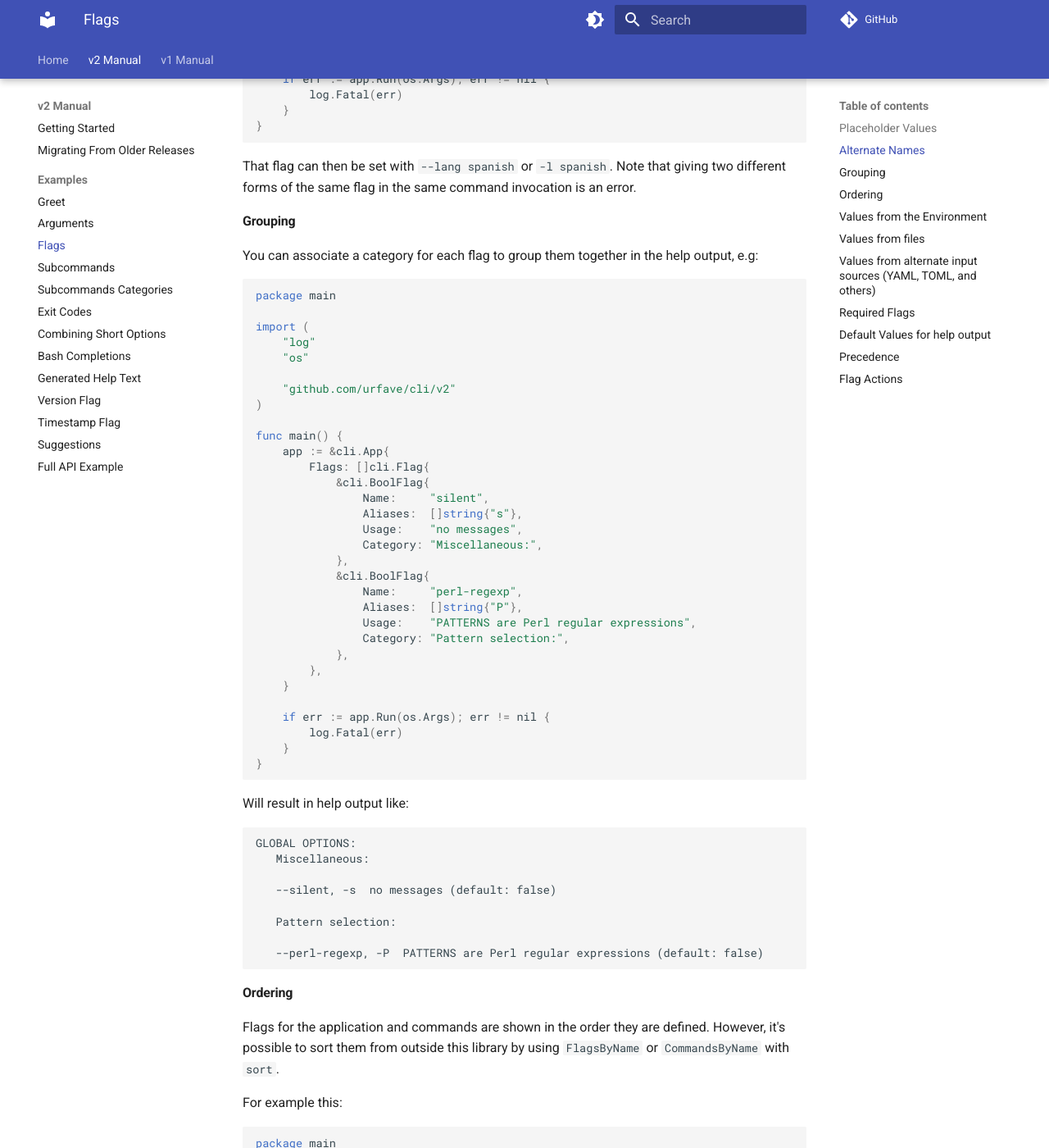
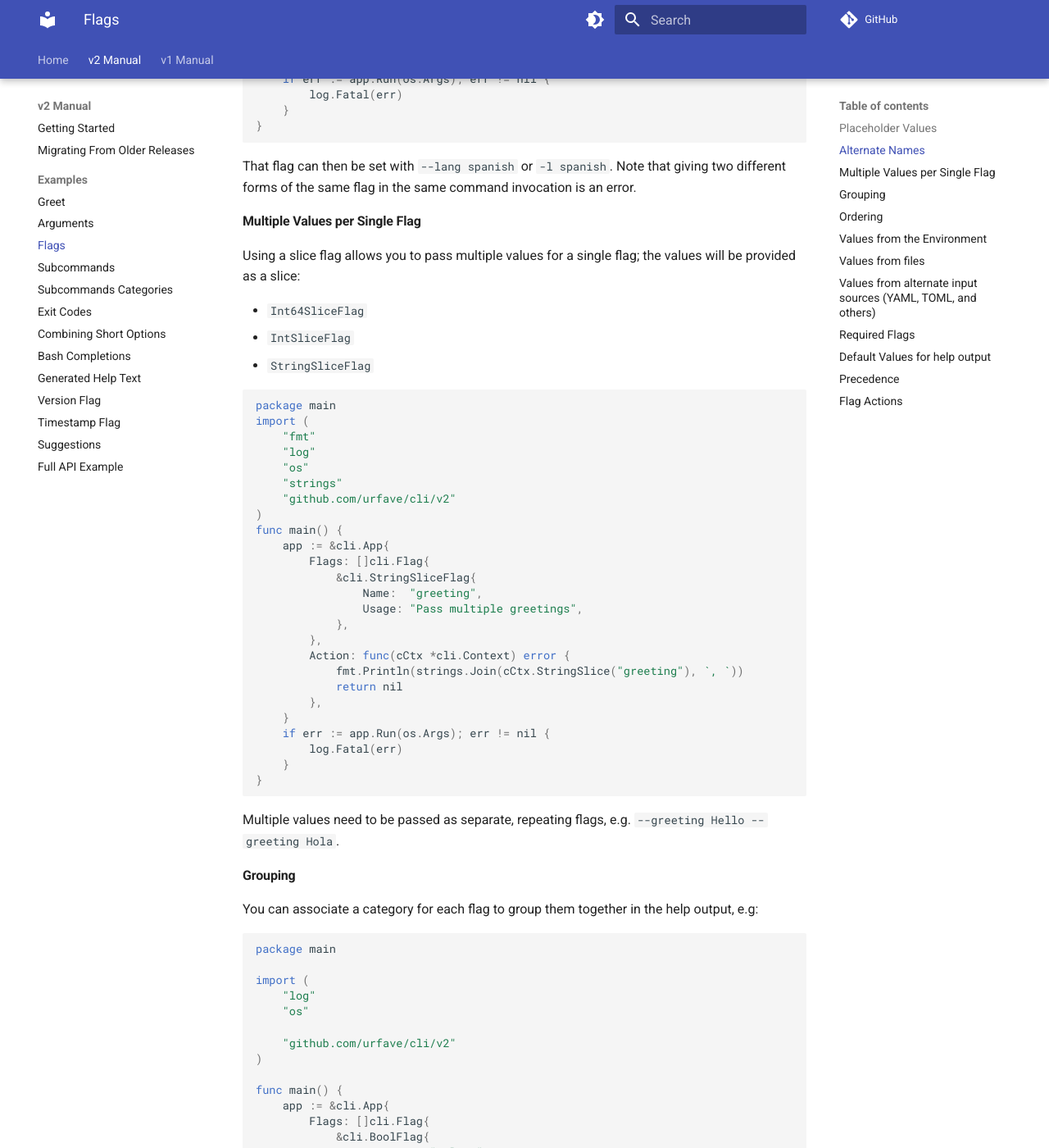
Before and after one commit to urfave/cli, an MkDocs documentation site: the page built from docs/v2/examples/flags.md, in a window 1280 px wide and 1400 px high, scrolled down 3867 px. Shown: the whole window at 82% size. Built offline with MkDocs 1.6.1 and Material for MkDocs 9.7.7, drawn with Linux system fonts in a browser that asks for light colours; comment, search, counter and statistics services are not loaded.

Commit message:
Document slice flags as part of examples
Addresses #1005

````diff
--- a/docs/v2/examples/flags.md
+++ b/docs/v2/examples/flags.md
@@ -229,6 +229,48 @@ func main() {
 That flag can then be set with `--lang spanish` or `-l spanish`. Note that
 giving two different forms of the same flag in the same command invocation is an
 error.
+
+#### Multiple Values per Single Flag
+
+Using a slice flag allows you to pass multiple values for a single flag; the values will be provided as a slice:
+
+- `Int64SliceFlag`
+- `IntSliceFlag`
+- `StringSliceFlag`
+
+<!-- {
+  "args": ["&#45;&#45;greeting Hello", "&#45;&#45;greeting Hola"],
+  "output": "Hello, Hola"
+} -->
+```go
+package main
+import (
+	"fmt"
+	"log"
+	"os"
+	"strings"
+	"github.com/urfave/cli/v2"
+)
+func main() {
+	app := &cli.App{
+		Flags: []cli.Flag{
+			&cli.StringSliceFlag{
+				Name:  "greeting",
+				Usage: "Pass multiple greetings",
+			},
+		},
+		Action: func(cCtx *cli.Context) error {
+			fmt.Println(strings.Join(cCtx.StringSlice("greeting"), `, `))
+			return nil
+		},
+	}
+	if err := app.Run(os.Args); err != nil {
+		log.Fatal(err)
+	}
+}
+```
+
+Multiple values need to be passed as separate, repeating flags, e.g. `--greeting Hello --greeting Hola`.
 
 #### Grouping
 
````
